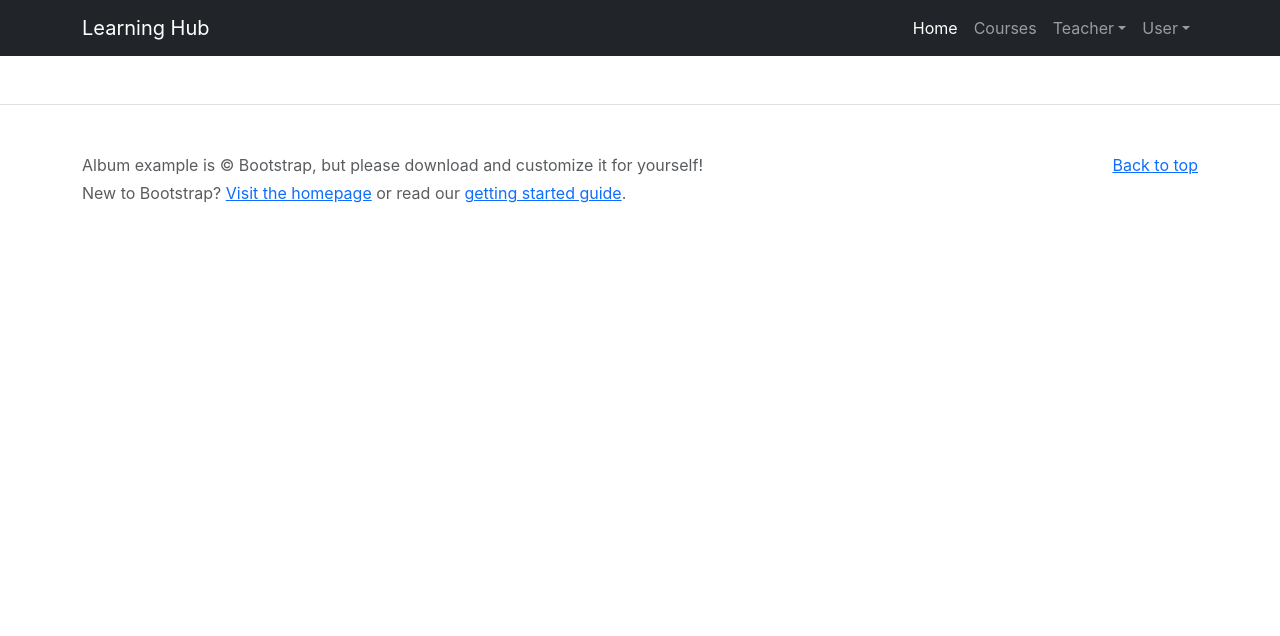
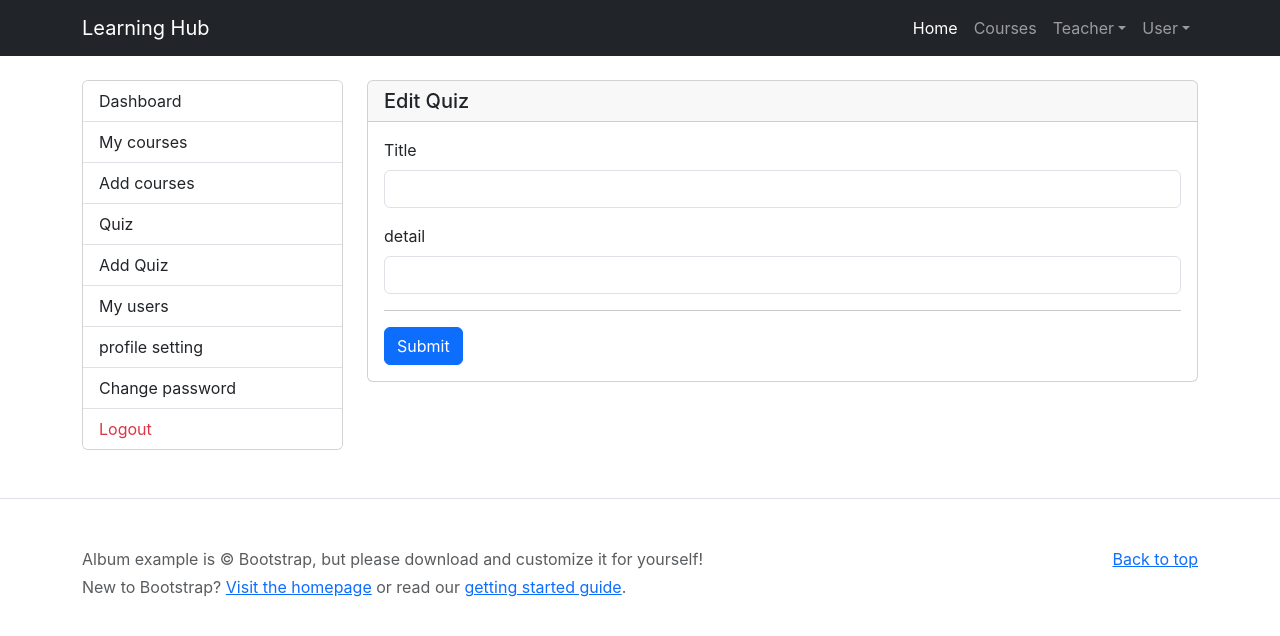
Before and after one commit to Athulya-k-k/Learning-management-front_end, a React (Create React App) app: page /edit-quiz/1 in a window 1280 px wide. Shown: the top 636 px of the page. Built offline with nearby package versions, Linux system fonts and the light colour scheme; no server answers.

Commit message:
edit and delete quiz data

```diff
--- a/src/components/Main.js
+++ b/src/components/Main.js
@@ -38,6 +38,7 @@ import ShowAssignment from "./Teacher/ShowAssignment";
 import StudentAssignments from "./User/StudentAssignments";
 import AddQuiz from "./Teacher/AddQuiz";
 import AllQuiz from "./Teacher/AllQuiz";
+import EditQuiz from "./Teacher/EditQuiz";
 
 function Main() {
   return (
@@ -82,6 +83,7 @@ function Main() {
         <Route path="/my-assignments/" element={<StudentAssignments />} />
         <Route path="/add-quiz" element={<AddQuiz />} />
         <Route path="/quiz" element={<AllQuiz />} />
+        <Route path="/edit-quiz/:quiz_id" element={<EditQuiz />} />
       </Routes>
       <Footer />
     </div>
--- a/src/components/Teacher/AllQuiz.js
+++ b/src/components/Teacher/AllQuiz.js
@@ -6,20 +6,48 @@ import axios from "axios";
 const baseUrl = "http://localhost:8000/api";
 function AllQuiz() {
   const [quizData, setQuizData] = useState([]);
+  const [totalresults, setTotalResults] = useState([]);
 
   const teacherId = localStorage.getItem("teacherId");
-  console.log(teacherId);
 
   useEffect(() => {
+    // Fetch the initial quiz data
     try {
       axios.get(baseUrl + "/teacher-quiz/" + teacherId).then((res) => {
         setQuizData(res.data);
+        setTotalResults(res.data.length);
       });
     } catch (error) {
       console.log(error);
     }
-  }, []);
-  console.log(quizData);
+  }, [teacherId]); // Add teacherId as a dependency
+
+  const Swal = require("sweetalert2");
+  const handleDeleteClick = (quiz_id) => {
+    Swal.fire({
+      title: "Confirm",
+      text: "Are you sure you want to delete this?",
+      icon: "info",
+      confirmButtonText: "Continue",
+      showCancelButton: true,
+    }).then((result) => {
+      if (result.isConfirmed) {
+        try {
+          axios.delete(baseUrl + "/quiz/" + quiz_id).then((res) => {
+            // After successful deletion, update the quiz data
+            axios.get(baseUrl + "/teacher-quiz/" + teacherId).then((res) => {
+              setTotalResults(res.data.length);
+              setQuizData(res.data);
+            });
+            Swal.fire("success", "Data has been deleted");
+          });
+        } catch (error) {
+          console.log(error);
+        }
+      }
+    });
+  };
+
 
   return (
     <div className="container mt-4">
@@ -55,7 +83,7 @@ function AllQuiz() {
                       <td>
                         <Link
                           className="btn btn-info btn-sm "
-                          to="#"
+                          to={`/edit-quiz/${quiz.id}`}
                         >
                           Edit
                         </Link>
@@ -65,7 +93,7 @@ function AllQuiz() {
                         >
                           Add question
                         </Link>
-                        <button className="btn btn-danger btn-sm ms-2">
+                        <button onClick={() => handleDeleteClick(quiz.id)} className="btn btn-danger btn-sm ms-2">
                           delete
                         </button>
                       </td>
--- /dev/null
+++ b/src/components/Teacher/EditQuiz.js
@@ -0,0 +1,150 @@
+import { Link, useParams } from "react-router-dom";
+import TeacherSidebar from "./TeacherSidebar";
+import { useState, useEffect } from "react";
+import axios from "axios";
+import Swal from "sweetalert2";
+
+const baseUrl = "http://127.0.0.1:8000/api";
+
+function EditQuiz() {
+  const [QuizData, setQuizData] = useState({
+    title: "",
+    detail: "",
+  });
+  const teacherId = localStorage.getItem("teacherId");
+
+  const {quiz_id } = useParams();
+
+
+
+  // fetch current quiz data
+  useEffect(() => {
+    // Fetch current quiz data
+    axios
+      .get(baseUrl + "/teacher-quiz-detail/" + quiz_id)
+      .then((res) => {
+        setQuizData({
+
+          title: res.data.title,
+          detail: res.data.detail
+
+        });
+      })
+      .catch((error) => {
+        console.error(error);
+      });
+  }, []); // Make sure to include course_id in the dependency array.
+
+  //end
+
+  const handleChange = (event) => {
+    setQuizData({
+      ...QuizData,
+      [event.target.name]: event.target.value,
+    });
+  };
+
+
+  const formSubmit = () => {
+    const formData = new FormData();
+
+
+    formData.append("teacher", teacherId); // You may need to replace this with the actual teacher ID.
+    formData.append("title", QuizData.title);
+    formData.append("detail", QuizData.detail);
+
+
+
+
+    axios
+      .put(baseUrl + "/teacher-quiz-detail/" + quiz_id, formData, {
+        headers: {
+          "Content-Type": "multipart/form-data",
+        },
+      })
+      .then((res) => {
+        if (res.status == 200) {
+          Swal.fire({
+            title: "Data has been updated",
+            icon: "success",
+            toast: true,
+            timer: 3000,
+            position: "top-right",
+            timerProgressBar: true,
+            showConfirmButton: false,
+          });
+        }
+      })
+      .catch((error) => {
+        // Handle and log the error here
+        console.error(error);
+
+        // You can also access the response data if available
+        if (error.response) {
+          console.log(error.response.data);
+        }
+      });
+  };
+
+  return (
+    <div className="container mt-4">
+      <div className="row">
+        <aside className="col-md-3">
+          <TeacherSidebar />
+        </aside>
+        <section className="col-md-9">
+          <div className="card">
+            <h5 className="card-header">Edit Quiz</h5>
+            <div className="card-body">
+              <form>
+
+                <div className="mb-3">
+                  <label htmlFor="title" className="form-label">
+                    Title
+                  </label>
+                  <input
+                    onChange={handleChange}
+                    value={QuizData.title}
+                    type="text"
+                    name="title"
+                    className="form-control"
+                    id="title"
+                  />
+                </div>
+
+                <div className="mb-3">
+                  <label htmlFor="description" className="form-label">
+                    detail
+                  </label>
+                  <input
+                    onChange={handleChange}
+                    value={QuizData.detail}
+                    type="text"
+                    name="detail"
+                    className="form-control"
+                    id="description"
+                  />
+                </div>
+
+
+
+
+
+                <hr />
+                <button
+                  type="button"
+                  onClick={formSubmit}
+                  className="btn btn-primary"
+                >
+                  Submit
+                </button>
+              </form>
+            </div>
+          </div>
+        </section>
+      </div>
+    </div>
+  );
+}
+
+export default EditQuiz;
```
